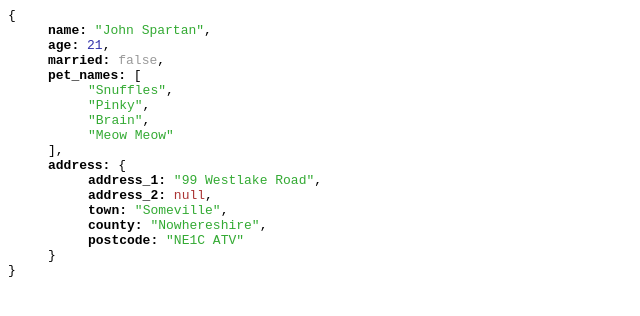
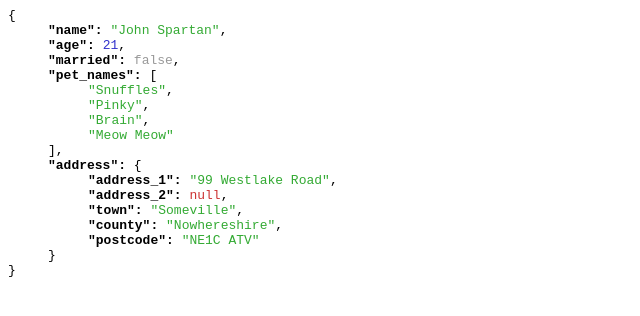
Before and after one commit to Chisnet/pretty-code, a plain HTML site: page example/index.html in a window 1280 px wide. Shown: the whole page, without its empty margins (0-640 px from the left). Drawn offline with Linux system fonts and the light colour scheme.

Commit message:
Tweaked example colours and made JSON output valid when copied

```diff
--- a/pretty.css
+++ b/pretty.css
@@ -19,11 +19,11 @@
     color: #33aa33;
 }
 .pretty_json .number {
-    color: #3333aa;
+    color: #3333cc;
 }
 .pretty_json .boolean {
     color: #999999;
 }
 .pretty_json .null {
-    color: #aa3333;
+    color: #cc3333;
 }
--- a/pretty.js
+++ b/pretty.js
@@ -17,7 +17,7 @@
                     var children = '';
                     var key_num=0, key_count = Object.keys(data).length;
                     for(child in data) {
-                        children += '<li><span class="key">' + child + ':</span> ' + this.parse_json(data[child]) + (key_num<key_count-1 ? ',' : '') + '</li>';
+                        children += '<li><span class="key">"' + child + '":</span> ' + this.parse_json(data[child]) + (key_num<key_count-1 ? ',' : '') + '</li>';
                         key_num++;
                     }
                     result = '{' + ((children != '') ? '<ul>' + children + '</ul>' : '') + '}';
```
Also changed, not shown: pretty.min.js.
